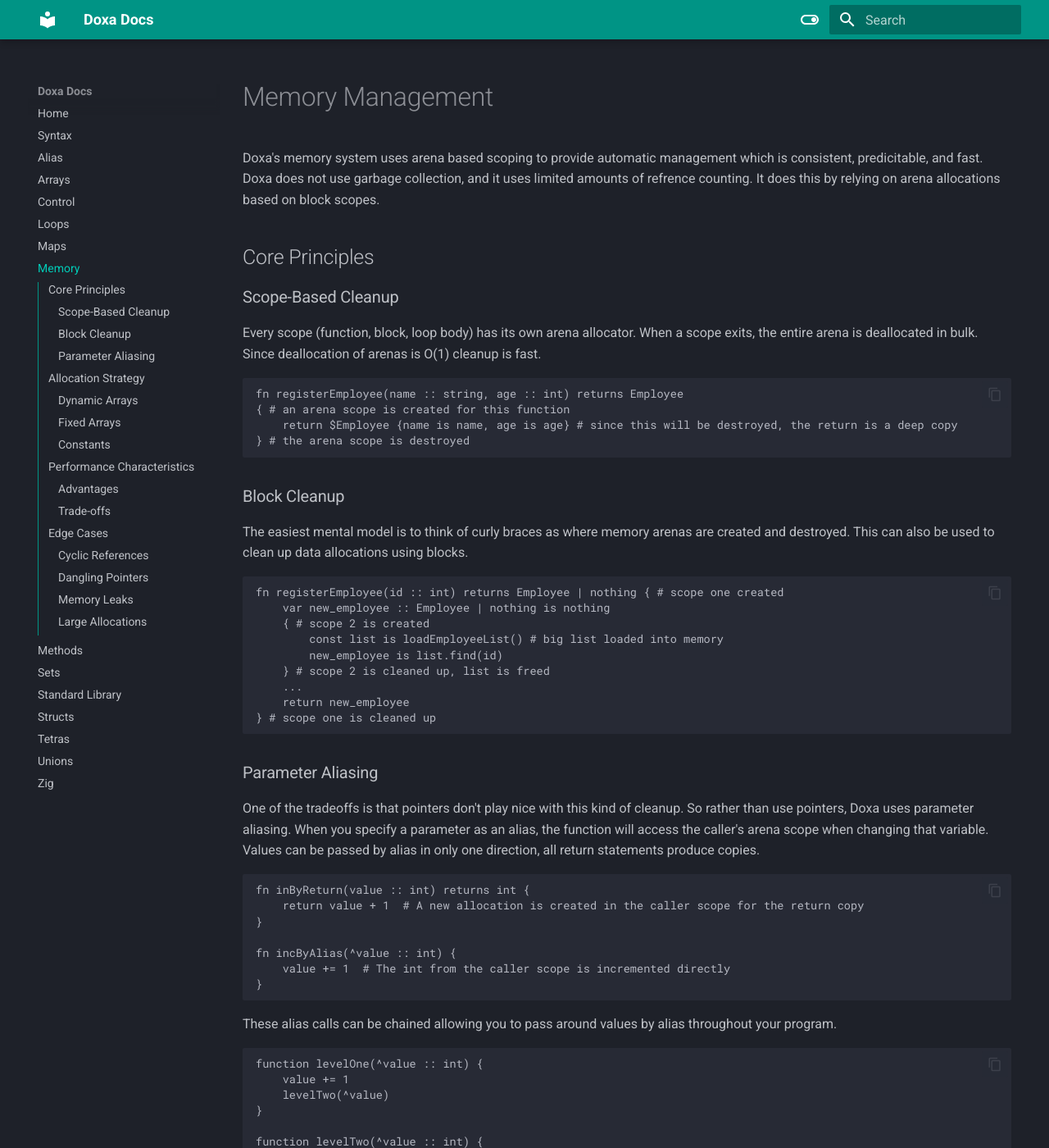
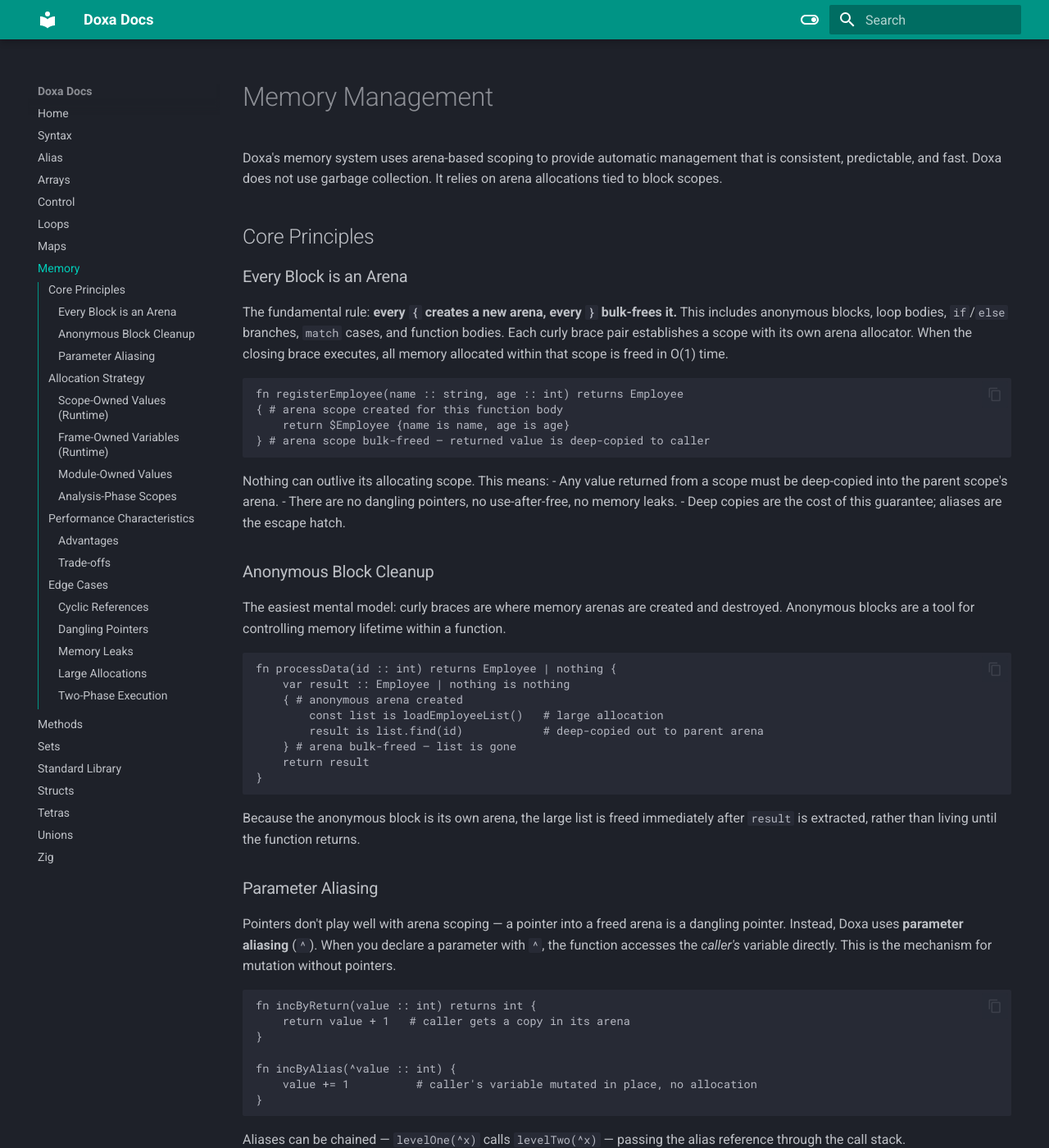
Before and after one commit to mirror-shades/doxa, an MkDocs documentation site: the page built from docs/memory.md, in a window 1280 px wide and 1400 px high. Shown: the whole window at 82% size. Built offline with MkDocs 1.6.1 and Material for MkDocs 9.7.7, drawn with Linux system fonts in a browser that asks for light colours; some of the changed text lies outside the part shown.

Commit message:
memory handling brought more in line with documentation, arena scoping actually O(1) cleanup now

````diff
--- a/docs/memory.md
+++ b/docs/memory.md
@@ -1,117 +1,112 @@
 # Memory Management
 
-Doxa's memory system uses arena based scoping to provide automatic management which is consistent, predicitable, and fast. Doxa does not use garbage collection, and it uses limited amounts of refrence counting. It does this by relying on arena allocations based on block scopes.
+Doxa's memory system uses arena-based scoping to provide automatic management that is consistent, predictable, and fast. Doxa does not use garbage collection. It relies on arena allocations tied to block scopes.
 
 ## Core Principles
 
-### Scope-Based Cleanup
+### Every Block is an Arena
 
-Every scope (function, block, loop body) has its own arena allocator. When a scope exits, the entire arena is deallocated in bulk. Since deallocation of arenas is O(1) cleanup is fast.
+The fundamental rule: **every `{` creates a new arena, every `}` bulk-frees it.** This includes anonymous blocks, loop bodies, `if`/`else` branches, `match` cases, and function bodies. Each curly brace pair establishes a scope with its own arena allocator. When the closing brace executes, all memory allocated within that scope is freed in O(1) time.
 
 ```doxa
 fn registerEmployee(name :: string, age :: int) returns Employee
-{ # an arena scope is created for this function
-    return $Employee {name is name, age is age} # since this will be destroyed, the return is a deep copy
-} # the arena scope is destroyed
-
+{ # arena scope created for this function body
+    return $Employee {name is name, age is age}
+} # arena scope bulk-freed — returned value is deep-copied to caller
 ```
 
-### Block Cleanup
+Nothing can outlive its allocating scope. This means:
+- Any value returned from a scope must be deep-copied into the parent scope's arena.
+- There are no dangling pointers, no use-after-free, no memory leaks.
+- Deep copies are the cost of this guarantee; aliases are the escape hatch.
 
-The easiest mental model is to think of curly braces as where memory arenas are created and destroyed. This can also be used to clean up data allocations using blocks.
+### Anonymous Block Cleanup
+
+The easiest mental model: curly braces are where memory arenas are created and destroyed. Anonymous blocks are a tool for controlling memory lifetime within a function.
 
 ```doxa
-fn registerEmployee(id :: int) returns Employee | nothing { # scope one created
-    var new_employee :: Employee | nothing is nothing
-    { # scope 2 is created
-        const list is loadEmployeeList() # big list loaded into memory
-        new_employee is list.find(id)
-    } # scope 2 is cleaned up, list is freed
-    ...
-    return new_employee
-} # scope one is cleaned up
+fn processData(id :: int) returns Employee | nothing {
+    var result :: Employee | nothing is nothing
+    { # anonymous arena created
+        const list is loadEmployeeList()   # large allocation
+        result is list.find(id)            # deep-copied out to parent arena
+    } # arena bulk-freed — list is gone
+    return result
+}
 ```
+
+Because the anonymous block is its own arena, the large list is freed immediately after `result` is extracted, rather than living until the function returns.
 
 ### Parameter Aliasing
 
-One of the tradeoffs is that pointers don't play nice with this kind of cleanup. So rather than use pointers, Doxa uses parameter aliasing. When you specify a parameter as an alias, the function will access the caller's arena scope when changing that variable. Values can be passed by alias in only one direction, all return statements produce copies.
+Pointers don't play well with arena scoping — a pointer into a freed arena is a dangling pointer. Instead, Doxa uses **parameter aliasing** (`^`). When you declare a parameter with `^`, the function accesses the *caller's* variable directly. This is the mechanism for mutation without pointers.
 
 ```doxa
-fn inByReturn(value :: int) returns int {
-    return value + 1  # A new allocation is created in the caller scope for the return copy
+fn incByReturn(value :: int) returns int {
+    return value + 1   # caller gets a copy in its arena
 }
 
 fn incByAlias(^value :: int) {
-    value += 1  # The int from the caller scope is incremented directly
+    value += 1          # caller's variable mutated in place, no allocation
 }
 ```
 
-These alias calls can be chained allowing you to pass around values by alias throughout your program.
-
-```doxa
-function levelOne(^value :: int) {
-    value += 1
-    levelTwo(^value)
-}
-
-function levelTwo(^value :: int) {
-    value *= 2
-}
-var x is 1
-levelOne(^x) # x becomes 4
-```
-
+Aliases can be chained — `levelOne(^x)` calls `levelTwo(^x)` — passing the alias reference through the call stack.
 
 **Safety rules:**
 - Only full variables can be aliased (no temporaries, fields, or array elements)
 - Explicit opt-in at call site with `^`
 - No alias duplication or mixing aliased/by-value parameters
-- Exclusive borrow during call
+- Exclusive borrow during call (the aliased variable cannot be read or written elsewhere)
 
 ## Allocation Strategy
 
-### Dynamic Arrays
-```doxa
-var dynamic :: int[] is [1, 2, 3]     # Heap allocated, resizable
-```
+Values fall into categories based on where they live:
 
-### Fixed Arrays
-```doxa
-var fixed :: int[100] is [1, 2, 3]    # Stack allocated, fixed size
-```
+### Scope-Owned Values (Runtime)
 
-### Constants
-```doxa
-const data is [1, 2, 3]               # Read-only static data
-```
+During execution, all complex runtime values (arrays, maps, structs, strings, enums) are allocated from the **current scope's arena**. Multiple values created in the same scope share one arena and are freed together when the scope exits. Struct fields and map entries use **allocation pooling** — all field/entry values are placed in a single contiguous slice alongside metadata, eliminating per-element heap allocations and improving cache locality.
+
+### Frame-Owned Variables (Runtime)
+
+Function-local variable **slots** are allocated from a per-frame arena. The frame arena is created on function entry and bulk-freed on return. This separation exists because the frame is created before the function's scope (the `EnterScope` bytecode runs after the frame is established), so the frame cannot use the scope arena for its own storage.
+
+### Module-Owned Values
+
+Module global variables use a persistent allocator that lives for the program's duration. These values are never mutated in-place within the module's arena; any mutation triggers a deep copy into a scope or frame arena.
+
+### Analysis-Phase Scopes
+
+During semantic analysis, a parallel scope tree is maintained by `ScopeManager` (see `src/utils/memory.zig`). These analysis scopes track variable declarations, types, and aliasing for type-checking and name resolution. They are separate from runtime scopes — the compiler backend (LLVM IR generation) treats `EnterScope`/`ExitScope` as no-ops since LLVM manages its own stack frames.
 
 ## Performance Characteristics
 
 ### Advantages
-- **Fast allocation:** Arena allocation is extremely efficient
-- **Bulk deallocation:** Scopes clean up in O(1) time
-- **Cache-friendly:** Related data allocated contiguously
-- **No GC pauses:** Deterministic cleanup timing
-- **Memory safe:** No dangling pointers or use-after-free
+- **Fast allocation:** Arena allocation is bump-pointer, extremely efficient
+- **Bulk deallocation:** Scopes clean up in O(1) via single `arena.deinit()`
+- **Cache-friendly:** Related data allocated contiguously within the arena
+- **No GC pauses:** Deterministic cleanup timing, scope-exit bounded
+- **Memory safe:** No dangling pointers, no use-after-free, no leaks by construction
 
 ### Trade-offs
-- **Memory usage:** Arenas hold memory until scope exit
+- **Memory usage:** Arenas hold all memory until scope exit (no incremental free)
 - **No heap compaction:** Memory fragmentation within arenas
 - **Scope lifetime:** Objects can't outlive their allocating scope
-- **Copy on return:** Return values are copied between scopes
+- **Deep copy cost:** Return values are copied between scopes; aliases reduce this
 
 ## Edge Cases
 
-An advantage to this approach is that many common edge cases and foot guns are avoided with zero effort on the part of the programmer.
-
 ### Cyclic References
-Not applicable - scope cleanup prevents cycles by design.
+Not applicable — scope cleanup prevents cycles by design. A value's arena outlives all references to it.
 
 ### Dangling Pointers
-Impossible - objects can't outlive their scope.
+Impossible — objects can't outlive their scope. There are no pointers in user code; aliases are scoped to the call.
 
 ### Memory Leaks
-Prevented - scopes guarantee cleanup.
+Prevented — scopes guarantee cleanup. Every `{` is matched by a `}` that frees the arena.
 
 ### Large Allocations
-Handled through scope-based cleanup timing.
+Controlled through scope-based cleanup timing. Insert anonymous blocks to free large temporaries early.
+
+### Two-Phase Execution
+Doxa runs analysis (semantic checks, type inference, IR generation) then execution (VM or compiled). Analysis scopes are managed by `MemoryManager` / `ScopeManager` and are cleaned up after IR generation. Runtime scopes are managed by the VM's scope stack and cleaned up on scope exit during execution.
````
Also changed, not shown: docs/arrays.md (+4 -0 lines), docs/maps.md (+5 -0 lines), docs/struct.md (+4 -0 lines), 6 other files.
